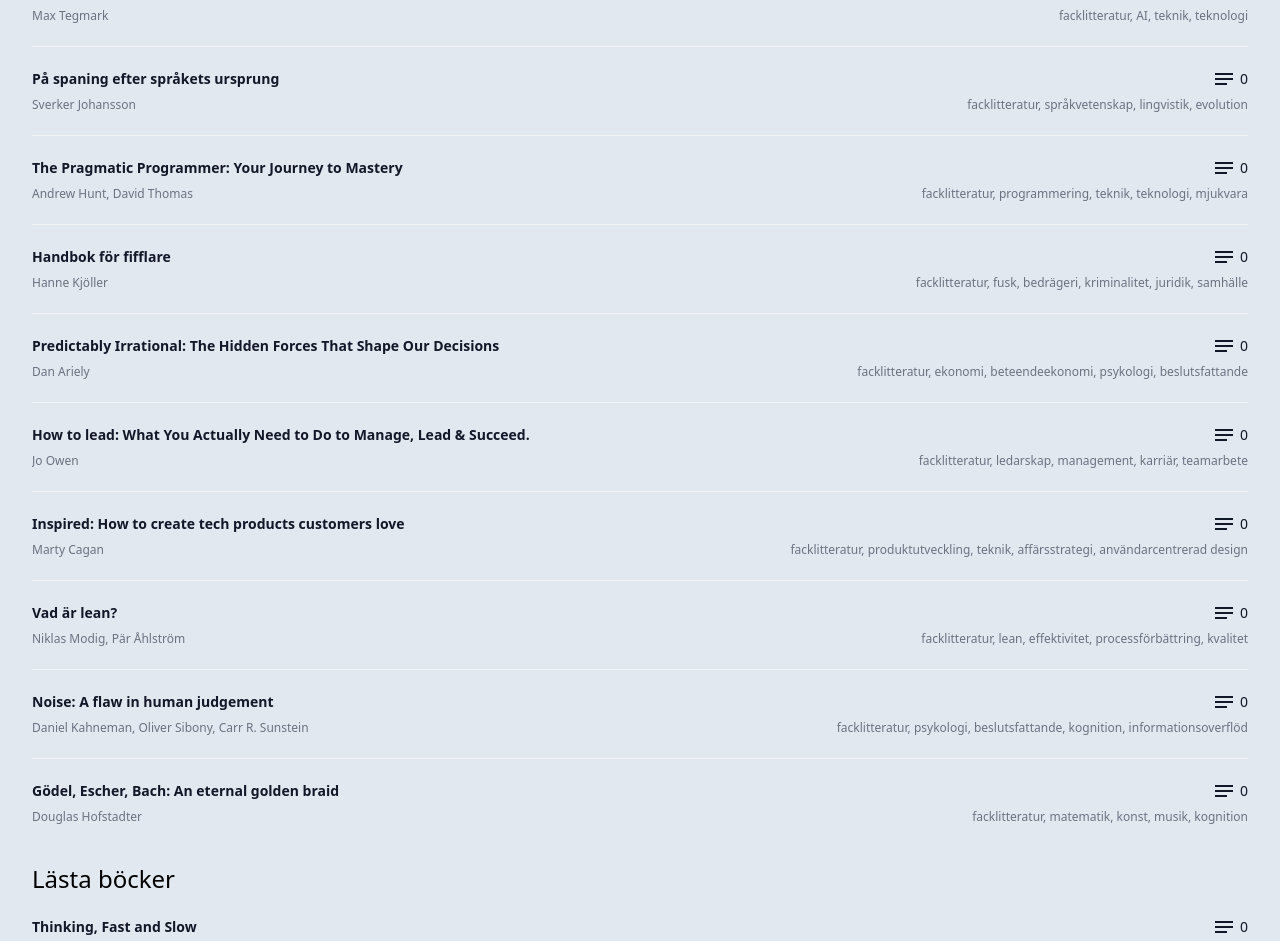
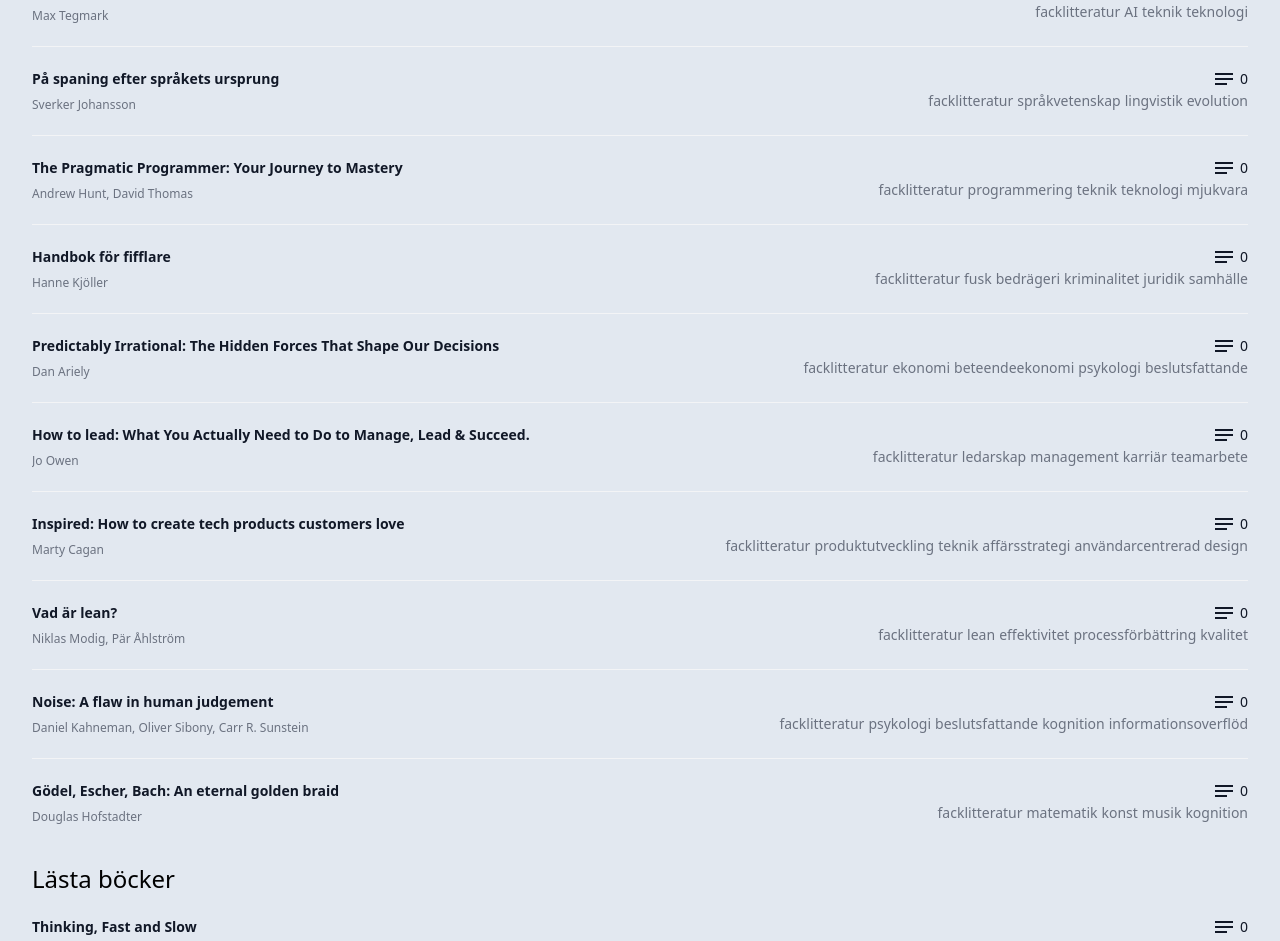
Before and after one commit to karlmovin/karlmovin.github.io, a React (Vite) app: page /books in a window 1280 px wide. Shown: the part 364-1305 px from the top of the page. Built offline with nearby package versions, Linux system fonts and the light colour scheme.

Commit message:
add filtering by genre

```diff
--- a/src/data/books.json
+++ b/src/data/books.json
@@ -23,9 +23,8 @@
       "author": "Ingegerd Lennqvist",
       "slug": "forsta-tecken_lennqvist",
       "notes": [
-        "Ge inte barnet ansvar att vara lärare i familjen",
+        "Ge inte barnet ansvar att vara lärare i familjen. Barnet ska inte behöva vara den som lär föräldrarna hela tiden.",
         "Upprepa tecknet som barnet försöker göra, det rättar sig själv i framtiden om det är lite fel.",
-        "Runt skolålder: ca 2500 ord, börjar intressera sig för det skrivna språket.",
         "Använd pekning på det som beskrivs så att barn ser det som pekas på tillsammans med tecknet. Upprepa tecknet i olika sammanhang.",
         "Till skillnad  från det orala/auditiva talspråket, där orden är symboler och relerna är grammatiken, så är teckenspråket ett manuellt/visuellt språk, där byggstenarna är handform, läge och rörelse. Tecknena är symbolerna och i huvudsak är ansiktssignalerna (blickriktning, ögonkontakt, ögonbryn, mun, huvudrörelse) grammatiken.",
         "Teckenspråk har en manuell del (handtecken) och en oral del (munformer/munrörelser) som samarbetar med varandra.",
@@ -40,7 +39,8 @@
         "Runt 3 år kan barnet ungefär 1000 ord och kan berätta namn, ålder och små historier. Utöver 'vad?' och 'var?' kan de även fråga om 'hur?' och 'varför?'",
         "Runt 3-4 år börjar barnet förstå enkla om-satser och kan tänka logiskt när de logiska sambanden knyter an till barnets egna erfarenheter.",
         "Runt 4 år kan barnet ca 1500-2000 ord, låtsas mycket och kan berätta långa historier.",
-        "Runt 5 år börjar barnet behärska adjektiv och adverb samt har viss uppfattning om tid."
+        "Runt 5 år börjar barnet behärska adjektiv och adverb samt har viss uppfattning om tid.",
+        "Runt skolåldern kan barnet ca 2500 ord, börjar intressera sig för det skrivna språket."
       ],
       "status": "reading",
       "tags": ["TAKK"],
@@ -414,7 +414,7 @@
       ]
     },
     {
-      "title": "How the world really works",
+      "title": "How the world really works: A Scientist's Guide to Our Past, Present and Future",
       "author": "Vaclav Smil",
       "slug": "how-the-world-works_smil",
       "notes": [],
@@ -537,6 +537,15 @@
       "genres": ["facklitteratur", "matematik", "konst", "musik", "kognition"]
     },
     {
+      "title": "The God Delusion",
+      "author": "Richard Dawkins",
+      "slug": "the-god-delusion_dawkins",
+      "notes": [],
+      "status": "planned",
+      "tags": [],
+      "genres": ["vetenskap", "ateism", "filosofi"]
+    },
+    {
       "title": "",
       "author": "",
       "slug": "",
--- a/src/routes/books.tsx
+++ b/src/routes/books.tsx
@@ -1,8 +1,11 @@
+import { useState } from "react";
 import books from "../data/books.json";
 import { Link } from "react-router-dom";
 
 function BookList({
   books,
+  genreFilters = [],
+  handleGenreFilter = () => {},
 }: {
   books: {
     title: string;
@@ -12,7 +15,11 @@ function BookList({
     status: string;
     slug?: string;
   }[];
+  genreFilters?: string[];
+  handleGenreFilter?: (checked: boolean, genre: string) => void;
 }) {
+  if (books.length === 0)
+    return <p className="text-gray-500 text-sm">Inga böcker</p>;
   return (
     <ul role="list" className="divide-y divide-gray-100">
       {books.map((book) => (
@@ -36,14 +43,25 @@ function BookList({
             </div>
           </div>
           <div className="hidden shrink-0 sm:flex sm:flex-col sm:items-end">
-            {/* <p className="text-sm leading-6 text-gray-900">{book.status}</p> */}
             <p className="text-sm leading-6 text-gray-900 flex gap-1">
               <span className="material-symbols-outlined">notes</span>
               {book.notes.length}
             </p>
-            <p className="mt-1 text-xs leading-5 text-gray-500">
-              {book.genres.join(", ")}
-            </p>
+            <div className="flex gap-1">
+              {book.genres.map((genre) => (
+                <button
+                  key={genre}
+                  className={`text-gray-500 text-sm hover:underline ${
+                    genreFilters.includes(genre) ? "font-semibold" : ""
+                  }`}
+                  onClick={() =>
+                    handleGenreFilter(!genreFilters.includes(genre), genre)
+                  }
+                >
+                  {genre}
+                </button>
+              ))}
+            </div>
           </div>
         </li>
       ))}
@@ -52,28 +70,42 @@ function BookList({
 }
 
 export default function Books() {
+  const booksByStatus = [
+    ["reading", "Pågående böcker"],
+    ["read", "Lästa böcker"],
+    ["planned", "Planerade böcker"],
+  ].map(([status, title]) => ({
+    title,
+    books: books.books.filter((book) => book.status === status),
+  }));
+
+  // const allBookGenres = Array.from(
+  //   new Set(books.books.flatMap((book) => book.genres))
+  // );
+
+  const [genreFilters, setGenreFilters] = useState<string[]>([]);
+  const handleGenreFilter = (checked: boolean, genre: string) => {
+    setGenreFilters((prev) =>
+      checked ? [...prev, genre] : prev.filter((g) => g !== genre)
+    );
+  };
+
   return (
     <main className="flex flex-col gap-4 container max-w-screen-xl">
-      <section>
-        <p className="text-2xl">Pågående böcker</p>
-        <BookList
-          books={books.books.filter((book) => book.status === "reading")}
-        />
-      </section>
-
-      <section>
-        <p className="text-2xl">Lästa böcker</p>
-        <BookList
-          books={books.books.filter((book) => book.status === "read")}
-        />
-      </section>
-
-      <section>
-        <p className="text-2xl">Planerade böcker</p>
-        <BookList
-          books={books.books.filter((book) => book.status === "planned")}
-        />
-      </section>
+      {booksByStatus.map(({ title, books }) => (
+        <section key={title}>
+          <p className="text-2xl">{title}</p>
+          <BookList
+            books={books.filter((book) =>
+              genreFilters.length === 0
+                ? true
+                : book.genres.some((genre) => genreFilters.includes(genre))
+            )}
+            genreFilters={genreFilters}
+            handleGenreFilter={handleGenreFilter}
+          />
+        </section>
+      ))}
     </main>
   );
 }
```
